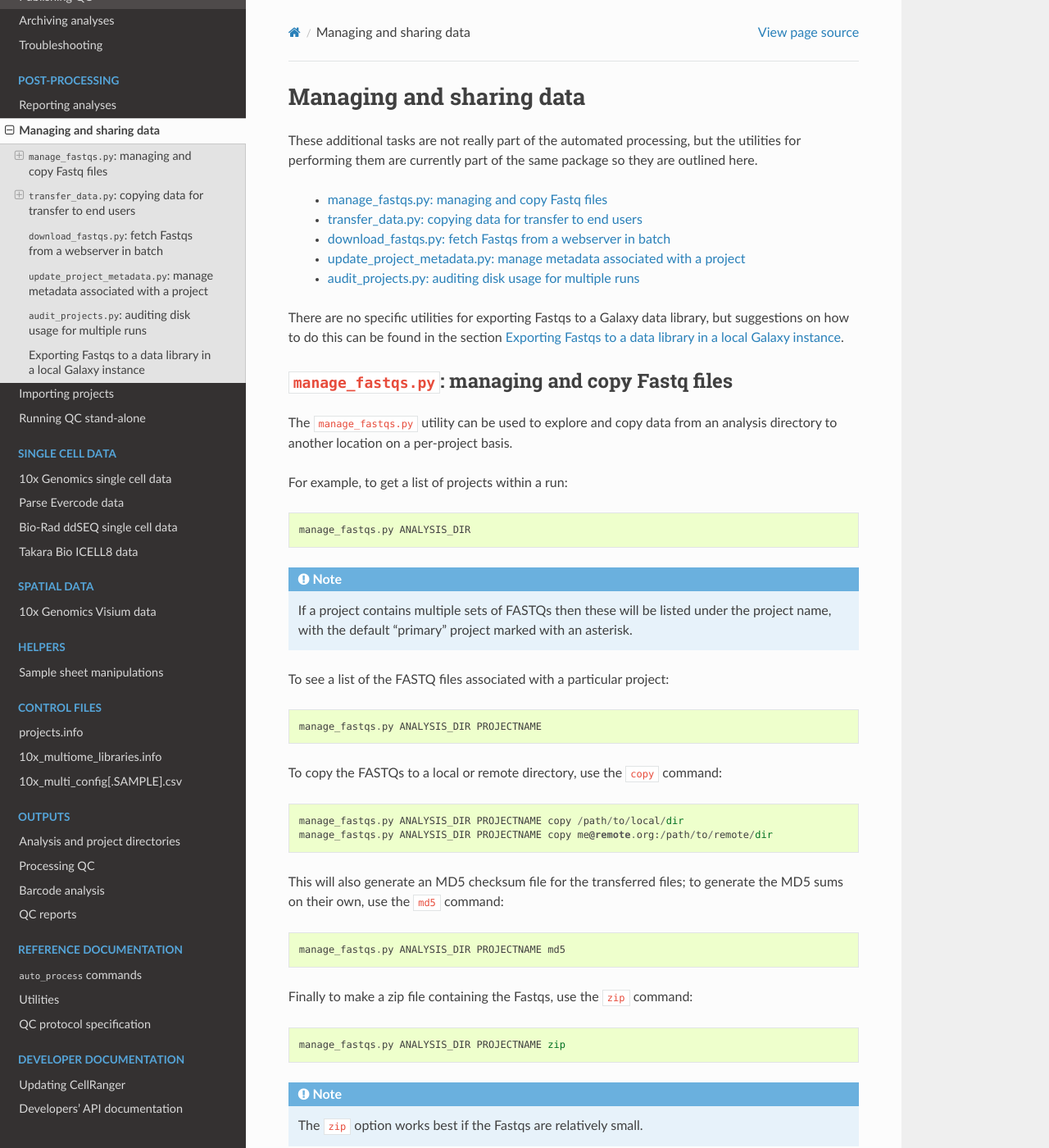
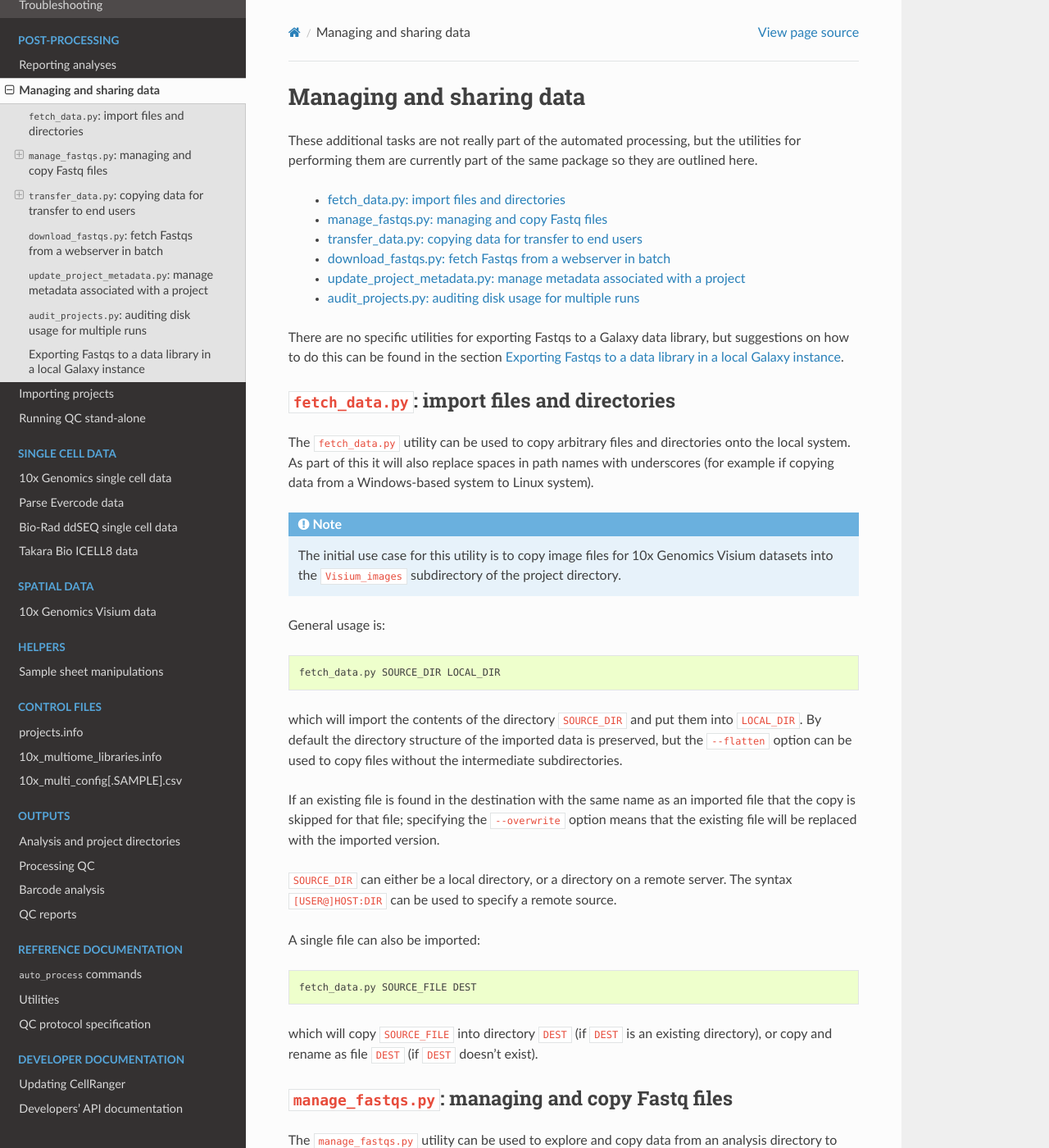
Before and after one commit to fls-bioinformatics-core/auto_process_ngs, a Sphinx documentation site: the page built from docs/source/using/managing_data.rst, in a window 1280 px wide and 1400 px high. Shown: the whole window at 82% size. Built offline with Sphinx 7.4.7 and the Read the Docs theme 3.1.0, drawn with Linux system fonts in a browser that asks for light colours.

Commit message:
Add 'fetch_data.py' to the "Manageing and sharin data" documentation.

```diff
--- a/docs/source/using/managing_data.rst
+++ b/docs/source/using/managing_data.rst
@@ -5,6 +5,7 @@ These additional tasks are not really part of the automated processing, but
 the utilities for performing them are currently part of the same package so
 they are outlined here.
 
+ * :ref:`fetch_data`
  * :ref:`manage_fastqs`
  * :ref:`transfer_data`
  * :ref:`download_fastqs`
@@ -14,6 +15,52 @@ they are outlined here.
 There are no specific utilities for exporting Fastqs to a Galaxy data
 library, but suggestions on how to do this can be found in the section
 :ref:`exporting_to_galaxy`.
+
+.. _fetch_data:
+
+``fetch_data.py``: import files and directories
+***********************************************
+
+The ``fetch_data.py`` utility can be used to copy arbitrary files and
+directories onto the local system. As part of this it will also replace
+spaces in path names with underscores (for example if copying data
+from a Windows-based system to Linux system).
+
+.. note::
+
+   The initial use case for this utility is to copy image files for 10x
+   Genomics Visium datasets into the ``Visium_images`` subdirectory of
+   the project directory.
+
+General usage is:
+
+::
+
+   fetch_data.py SOURCE_DIR LOCAL_DIR
+
+which will import the contents of the directory ``SOURCE_DIR`` and
+put them into ``LOCAL_DIR``. By default the directory structure of the
+imported data is preserved, but the ``--flatten`` option can be
+used to copy files without the intermediate subdirectories.
+
+If an existing file is found in the destination with the same name as
+an imported file that the copy is skipped for that file; specifying the
+``--overwrite`` option means that the existing file will be replaced
+with the imported version.
+
+``SOURCE_DIR`` can either be a local directory, or a directory on a
+remote server. The syntax ``[USER@]HOST:DIR`` can be used to specify
+a remote source.
+
+A single file can also be imported:
+
+::
+
+   fetch_data.py SOURCE_FILE DEST
+
+which will copy ``SOURCE_FILE`` into directory ``DEST`` (if ``DEST``
+is an existing directory), or copy and rename as file ``DEST`` (if
+``DEST`` doesn't exist).
 
 .. _manage_fastqs:
 
```
